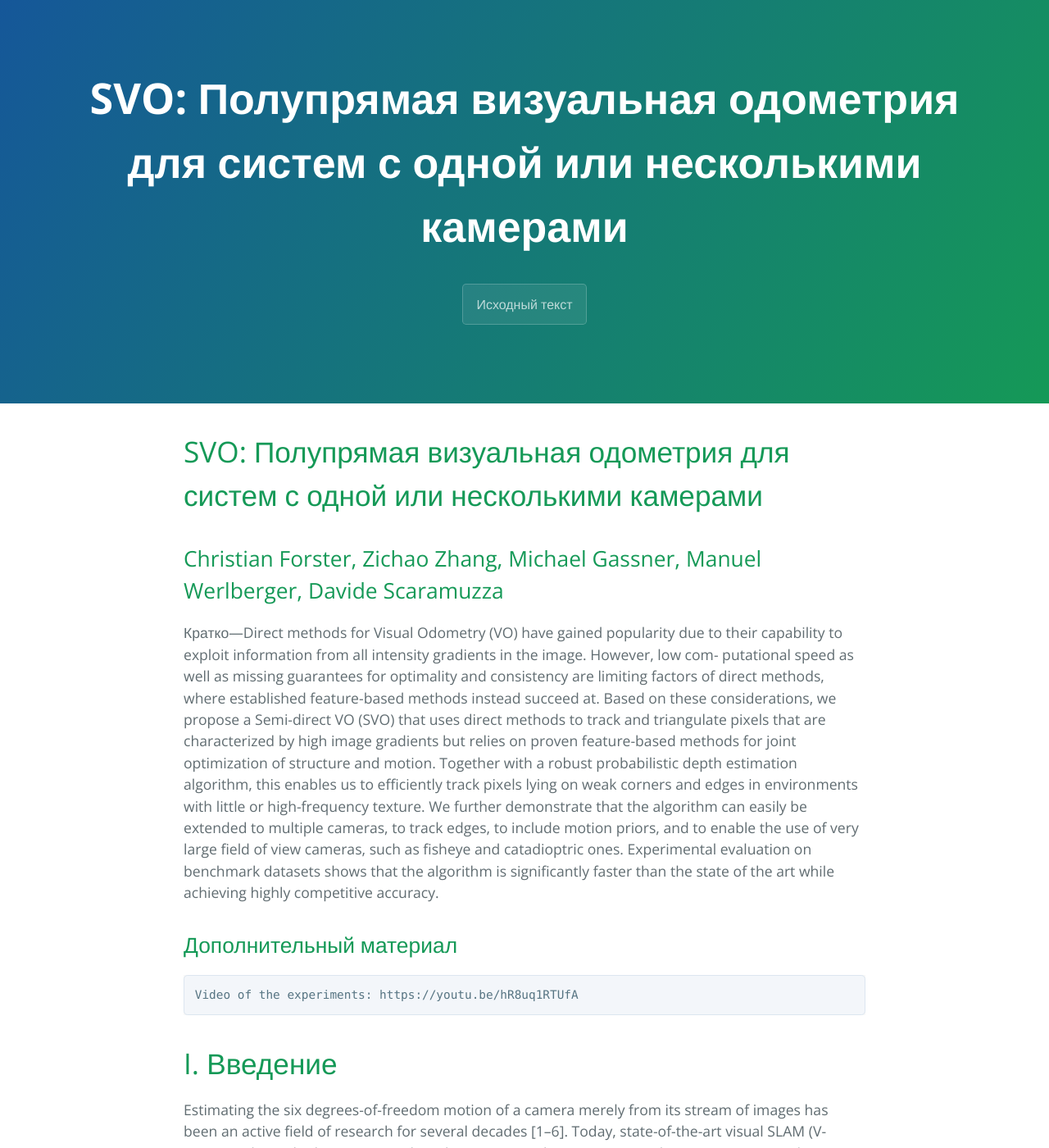
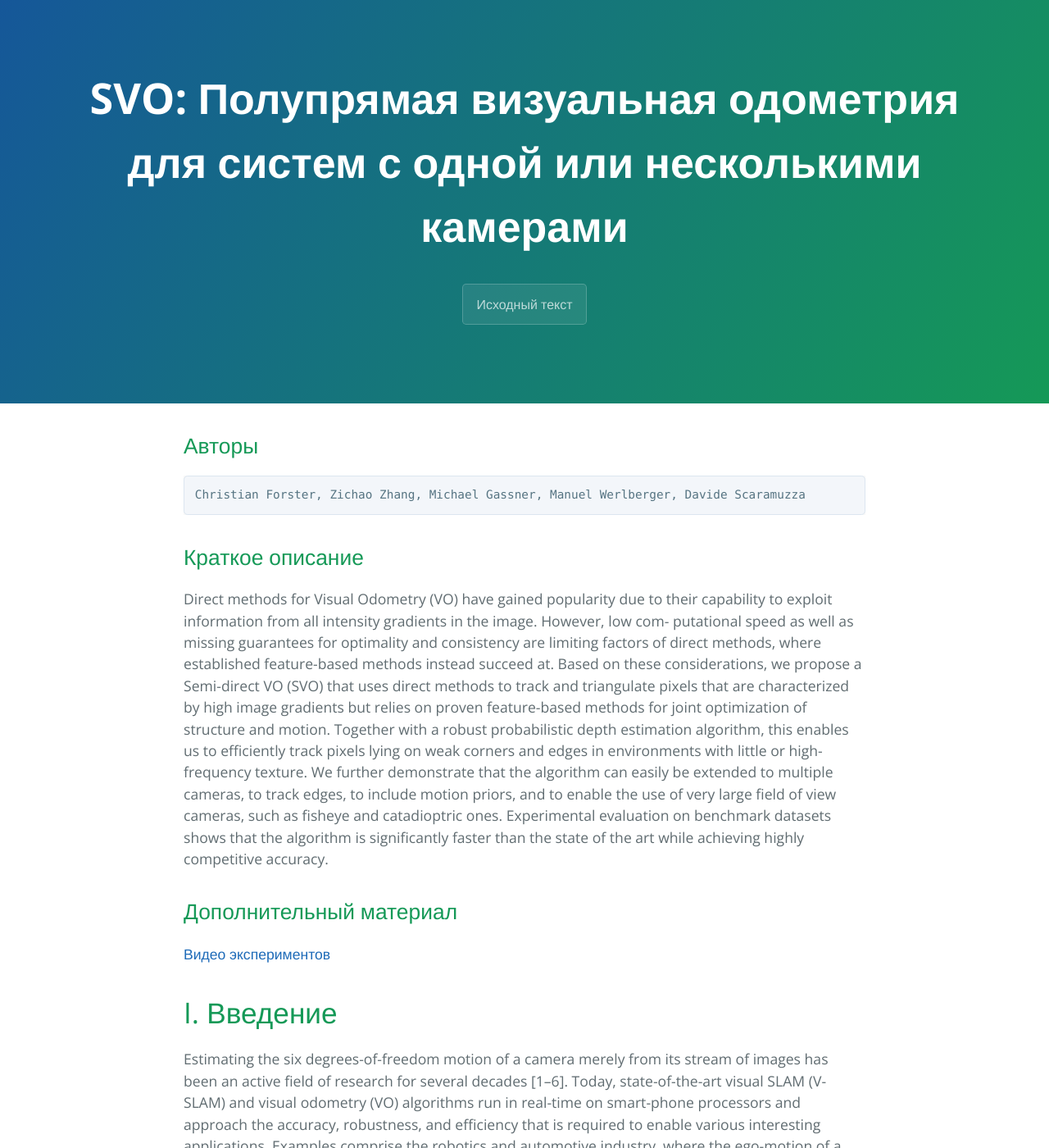
Before and after one commit to i-v-s/slam, a Jekyll site: the page built from svo2.md, in a window 1280 px wide and 1400 px high. Shown: the whole window at 82% size. Built offline with Jekyll 4.4.1, drawn with Linux system fonts in a browser that asks for light colours; our own code applies the rules of GitHub Pages for plain Markdown files.

Commit message:
Обновлено svo2.md

````diff
--- a/svo2.md
+++ b/svo2.md
@@ -1,9 +1,13 @@
 
-<H1> SVO: Полупрямая визуальная одометрия для систем с одной или несколькими камерами</H1>
-
-## Christian Forster, Zichao Zhang, Michael Gassner, Manuel Werlberger, Davide Scaramuzza
-
-Кратко—Direct methods for Visual Odometry (VO) have
+
+## Авторы
+```
+Christian Forster, Zichao Zhang, Michael Gassner, Manuel Werlberger, Davide Scaramuzza
+```
+
+## Краткое описание
+
+Direct methods for Visual Odometry (VO) have
 gained popularity due to their capability to exploit information
 from all intensity gradients in the image. However, low com-
 putational speed as well as missing guarantees for optimality
@@ -25,10 +29,8 @@ faster than the state of the art while achieving highly competitive
 accuracy.
 
 ## Дополнительный материал
-
-```
-Video of the experiments: https://youtu.be/hR8uq1RTUfA
-```
+[Видео экспериментов](https://youtu.be/hR8uq1RTUfA)
+
 # I. Введение
 
 Estimating the six degrees-of-freedom motion of a camera
````
